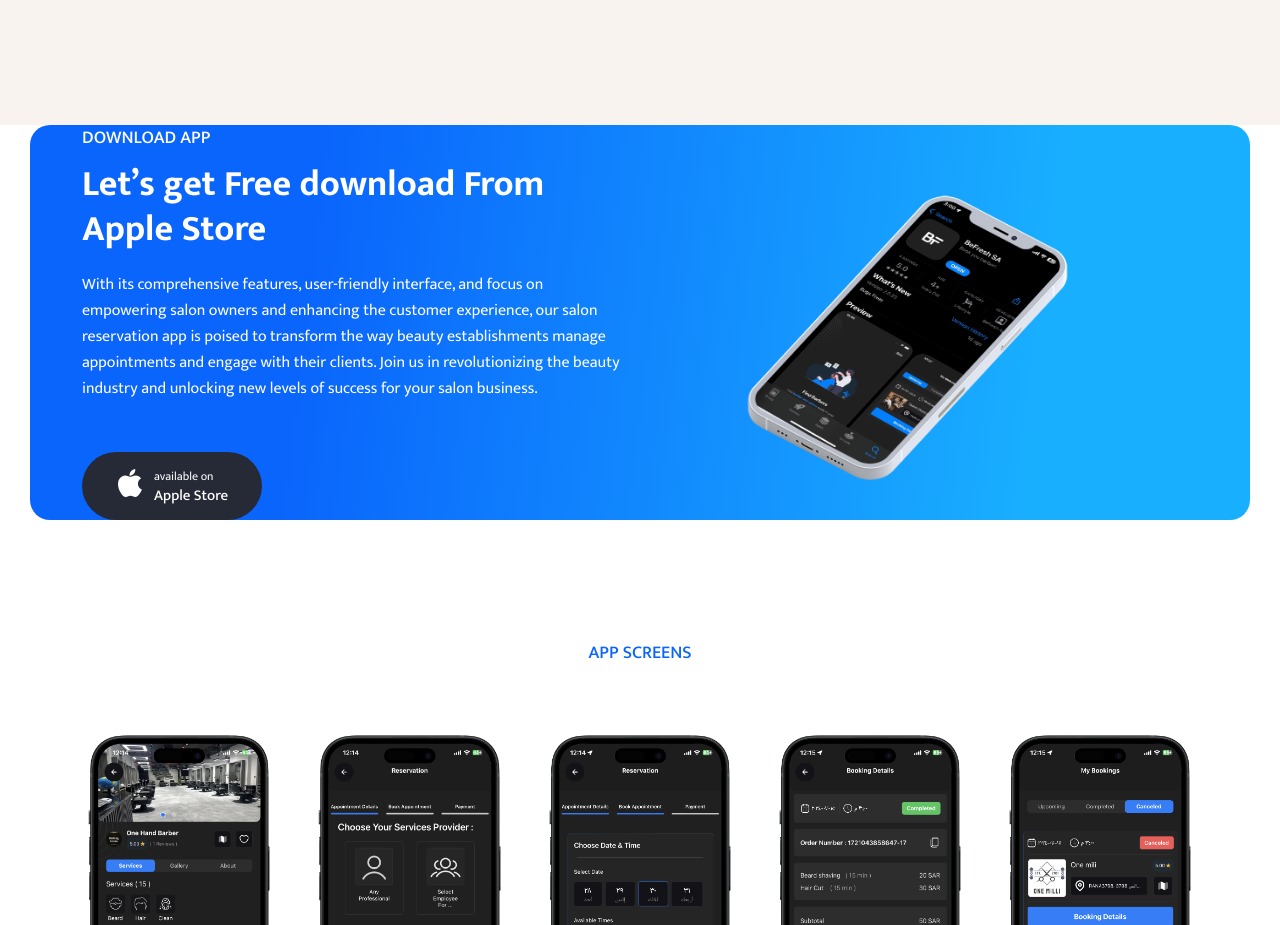
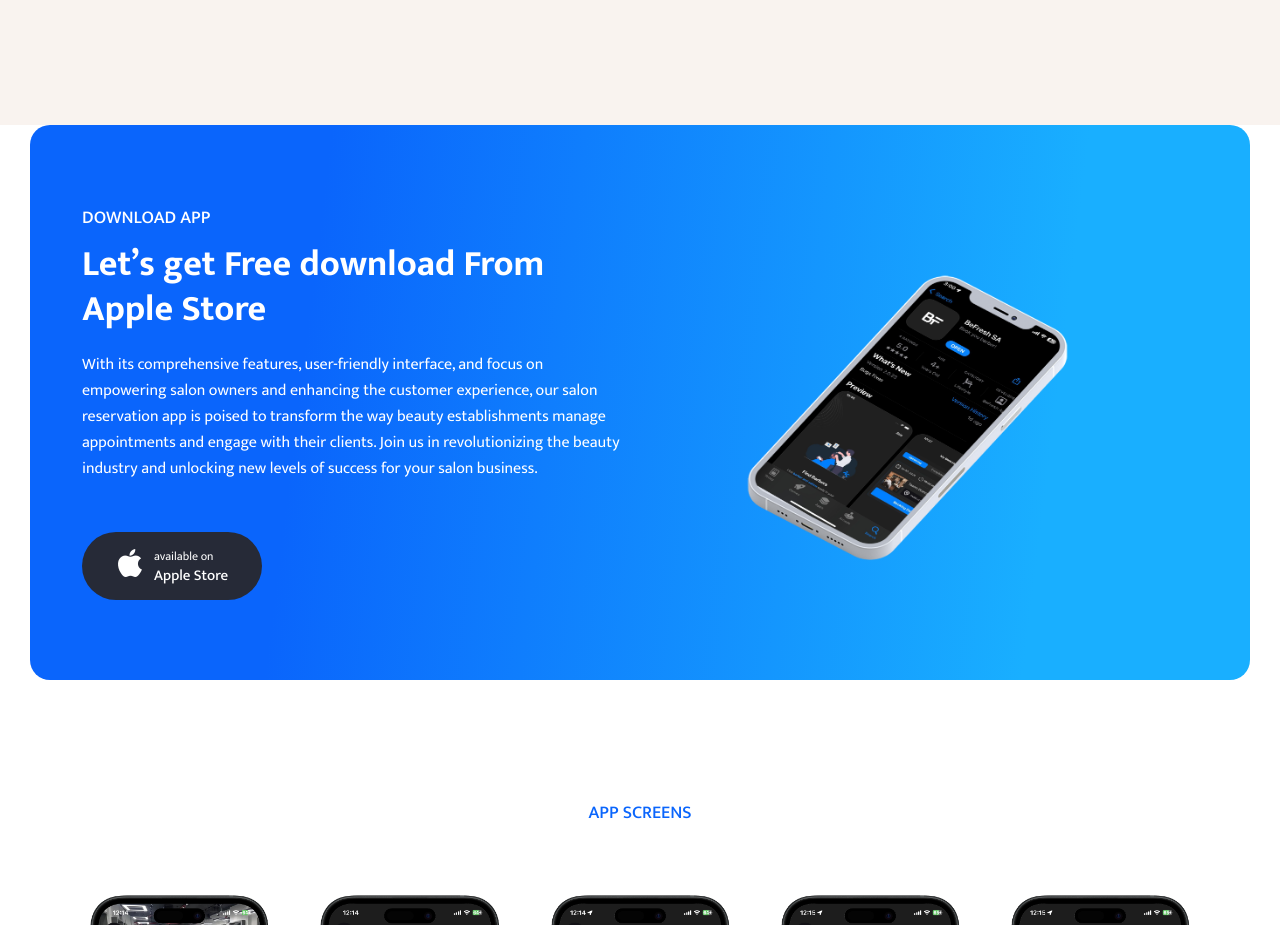
Before and after one commit to lFahadr/BeF, a Next.js app: page / in a window 1280 px wide. Shown: the part 1720-2645 px from the top of the page. Built offline with nearby package versions, Linux system fonts and the light colour scheme.

Commit message:
fix download app padding section

```diff
--- a/src/components/TaskManagementApp/AppDownload.tsx
+++ b/src/components/TaskManagementApp/AppDownload.tsx
@@ -10,7 +10,7 @@ const AppDownload: React.FC = () => {
     <>
       <div id="download" className="px-[15px] xl:px-[30px]">
         <div
-          className="max-w-[1700px] mx-auto rounded-[20px] py-[40px] md:py-[70px] px-[15px] lg:p-0"
+          className="max-w-[1700px] mx-auto rounded-[20px] py-[40px] md:py-[70px] px-[15px] lg:py-20"
           style={{
             background:
               "linear-gradient(277deg, #19AFFF 17.64%, #0A65FC 76.53%)",
```
